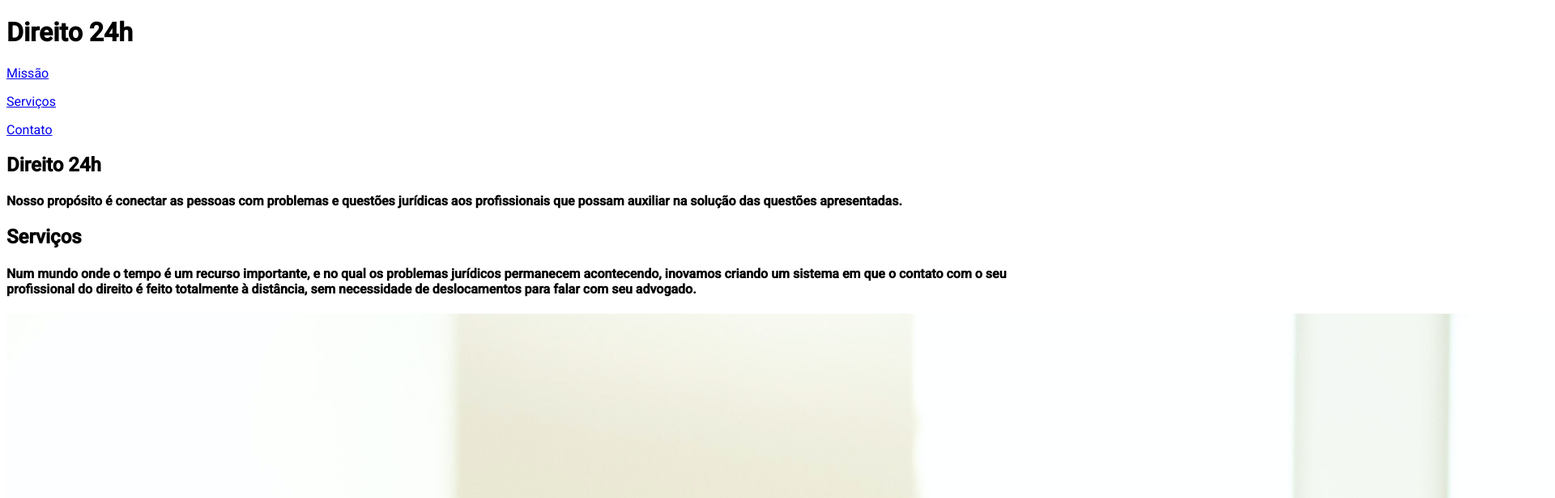
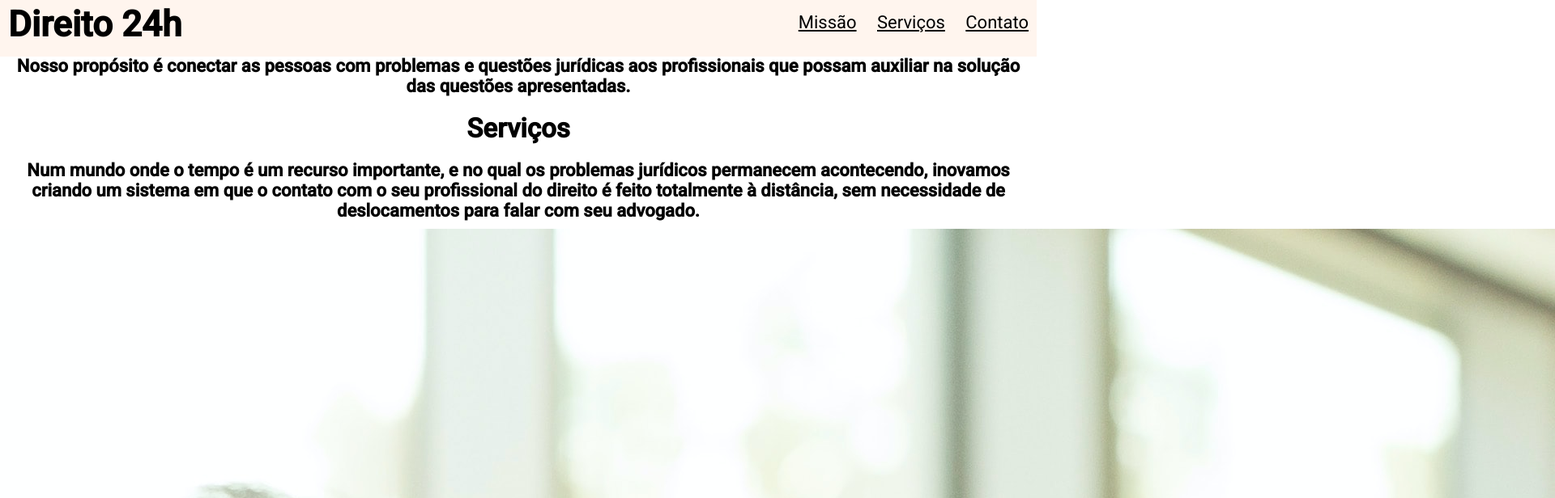
Before and after one commit to aguiarsilva/projects, a plain HTML site: page Company_page_flexbox/index.html in a window 1280 px wide. Shown: the top 616 px of the page at 81% size, 1920 px wide, since content can reach past the window. Drawn offline with Linux system fonts and the light colour scheme.

Commit message:
update css and html

```diff
--- a/Company_page_flexbox/index.html
+++ b/Company_page_flexbox/index.html
@@ -11,8 +11,8 @@
 </head>
 
 <body>
-    <header>
-        <h1>Direito 24h</h1>
+    <header class="flex-container">
+        <h1 class="title">Direito 24h</h1>
         <nav>
             <p><a href="#mission">Missão</a></p>
             <p><a href="#services">Serviços</a></p>
@@ -20,15 +20,15 @@
         </nav>
     </header>
     <main>
-        <section id="mission">
+        <section id="mission" class="flex-container">
             <h2>Direito 24h</h2>
             <h4>Nosso propósito é conectar as pessoas com problemas e questões jurídicas aos profissionais que possam auxiliar na solução das questões apresentadas.</h4>
         </section>
-        <section id="services">
+        <section id="services" class="flex-container">
             <h2>Serviços</h2>
             <h4>Num mundo onde o tempo é um recurso importante, e no qual os problemas jurídicos permanecem acontecendo, inovamos criando um sistema em que o contato com o seu profissional do direito é feito totalmente à distância, sem necessidade de deslocamentos
                 para falar com seu advogado.</h4>
-            <div class="areas">
+            <div class="areas" class="flex-container">
                 <div class="area">
                     <img src="resources/img/linkedin-sales-navigator-W3Jl3jREpDY-unsplash.jpg" alt="consulta jurídica">
                     <span>Consulta Jurídica</span>
--- a/Company_page_flexbox/resources/css/styles.css
+++ b/Company_page_flexbox/resources/css/styles.css
@@ -1,5 +1,60 @@
+/*General Styles*/
+
 body {
-    font-family: Roboto;
+    margin: 0;
+    font-family: "Roboto", sans-serif;
     background-color: white;
     color: black;
+    font-size: 22px;
+    text-align: center;
 }
+
+a {
+    text-decoration: underline;
+    color: black;
+}
+
+h2,
+h4,
+h5,
+p {
+    margin: 0;
+    padding: 10px;
+}
+
+.flex-container {
+    display: flex;
+    justify-content: center;
+    flex-wrap: wrap;
+}
+
+
+/* Navigation */
+
+header {
+    display: flex;
+    flex-direction: row;
+    width: 100%;
+    position: fixed;
+    height: 70px;
+    z-index: 1;
+    background-color: seashell;
+    align-content: center;
+}
+
+h1 {
+    margin-left: 10px;
+    padding-top: 20px;
+    padding-bottom: 30px;
+}
+
+nav {
+    flex-grow: 1;
+    text-align: right;
+    padding-top: 40px;
+}
+
+nav p {
+    display: inline-block;
+    padding: 20px 10px;
+}
```
